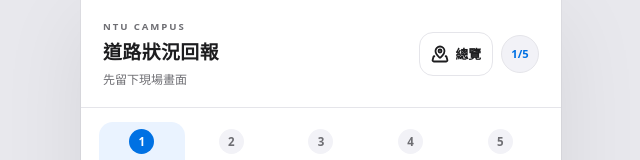
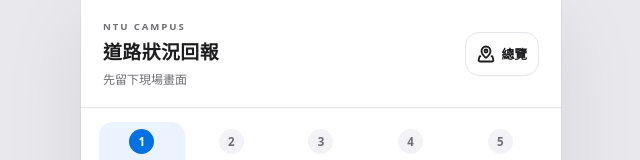
Before and after one commit to NTUSA-2025/road-report, a React (Vite) app: page / in a window 1280 px wide. Shown: the top 160 px of the page, without its empty margins (319-959 px from the left). Built offline with nearby package versions, Linux system fonts and the light colour scheme; no server answers.

Commit message:
style: remove header completion counter

```diff
--- a/src/RoadReportApp.tsx
+++ b/src/RoadReportApp.tsx
@@ -220,13 +220,6 @@ export function RoadReportApp() {
   }, [photoUrl]);
 
   const takenDate = photoMeta.takenAt ?? new Date();
-  const completionCount = [
-    photo,
-    description.trim(),
-    phone.trim(),
-    hasValidCoordinates(coords),
-    captchaAnswer.trim().length === 5,
-  ].filter(Boolean).length;
   const selectedItemLabel =
     items.find((item) => item.value === itemId)?.label ?? "路面";
   const coordinateLabel = `${coords.lat.toFixed(5)}, ${coords.lng.toFixed(5)}`;
@@ -484,11 +477,6 @@ export function RoadReportApp() {
               <MapPinned aria-hidden="true" size={18} strokeWidth={2.4} />
               {appView === "overview" ? "回報" : "總覽"}
             </button>
-            {appView === "report" ? (
-              <div className="progress-pill" aria-label={`已完成 ${completionCount} 個必要步驟`}>
-                {completionCount}/5
-              </div>
-            ) : null}
           </div>
         </header>
 
--- a/src/globals.css
+++ b/src/globals.css
@@ -160,21 +160,6 @@ textarea:focus-visible,
   border-color: var(--brand);
   background: var(--brand);
   color: white;
-}
-
-.progress-pill {
-  display: grid;
-  width: 38px;
-  height: 38px;
-  flex: 0 0 auto;
-  place-items: center;
-  border: 1px solid var(--line);
-  border-radius: 50%;
-  background: var(--surface-soft);
-  color: var(--brand);
-  font-size: 0.7rem;
-  font-weight: 750;
-  font-variant-numeric: tabular-nums;
 }
 
 .step-tabs {
```
